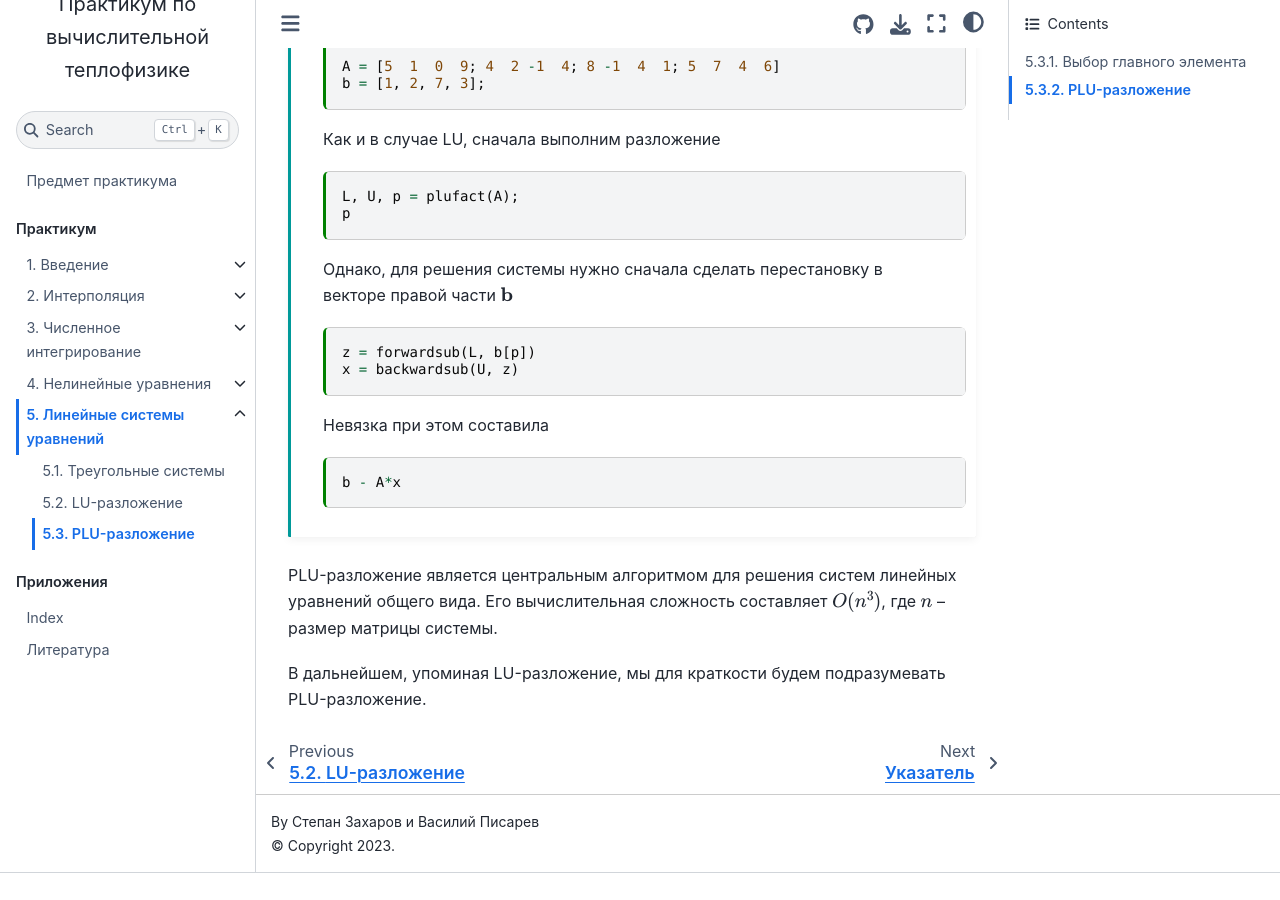
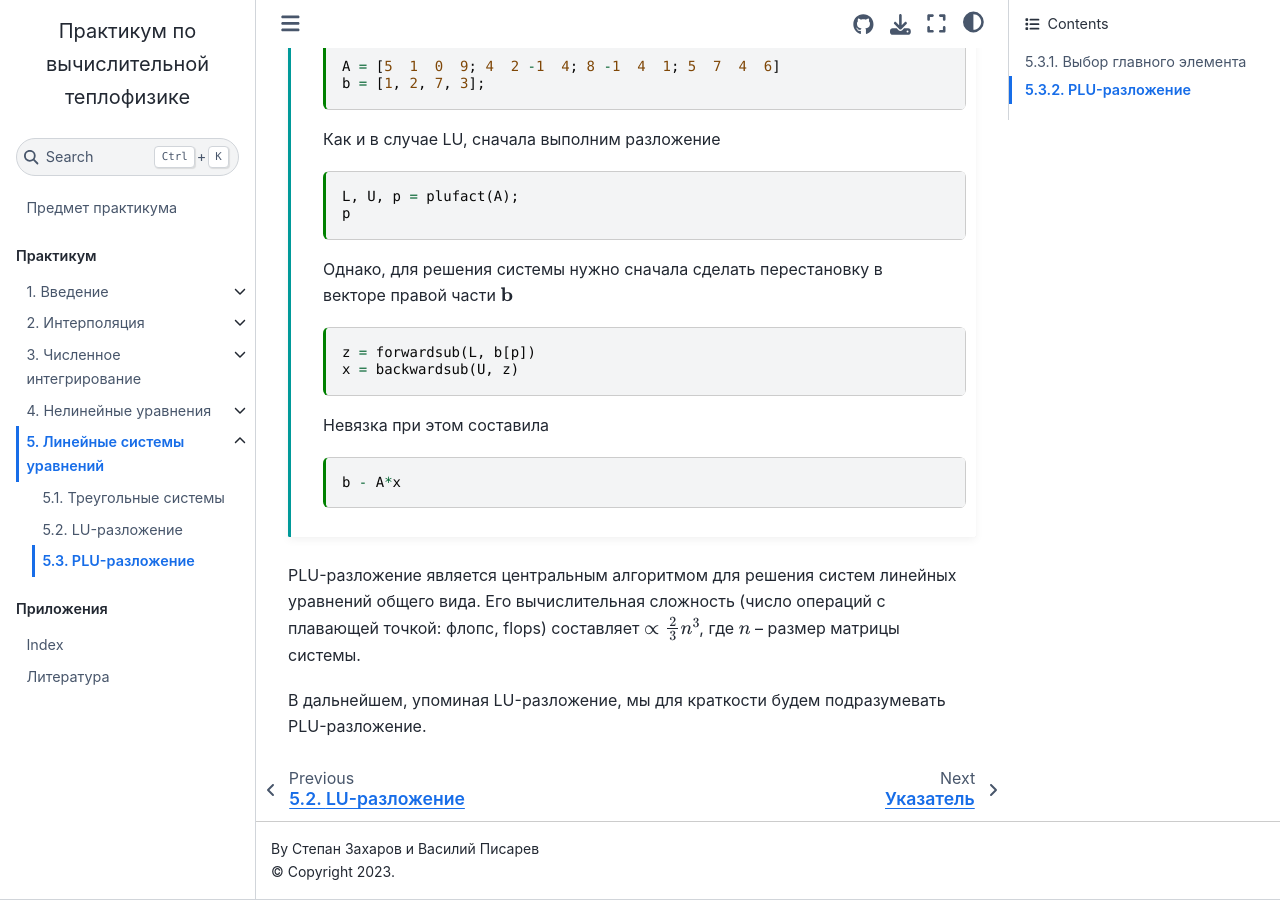
Before and after one commit to stepanzh/computational_thermodynamics, a Jupyter Book: the page built from book/syslinear/plu.md, in a window 1280 px wide and 900 px high, scrolled down 4600 px. Built offline with Jupyter Book 1.0.4 settings and Sphinx 7.4.7 and the Sphinx Book theme 1.1.4, drawn with Linux system fonts in a browser that asks for light colours; cross-references to code outside the pages are shown as plain code; before the commit the page ends 5473 px from its top, so only the background shows below that.

Commit message:
Асимптотическая сложность правка

````diff
--- a/book/syslinear/plu.md
+++ b/book/syslinear/plu.md
@@ -293,6 +293,6 @@
 </div>
 ```
 
-PLU-разложение является центральным алгоритмом для решения систем линейных уравнений общего вида. Его вычислительная сложность составляет $O(n^3)$, где $n$ -- размер матрицы системы.
+PLU-разложение является центральным алгоритмом для решения систем линейных уравнений общего вида. Его вычислительная сложность (число операций с плавающей точкой: флопс, flops) составляет $\propto \frac{2}{3} n^3$, где $n$ -- размер матрицы системы.
 
 В дальнейшем, упоминая LU-разложение, мы для краткости будем подразумевать PLU-разложение.
````
